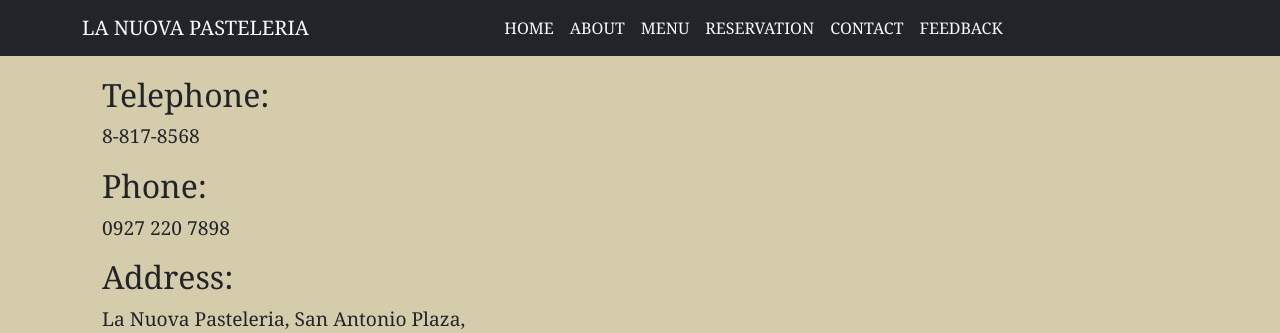
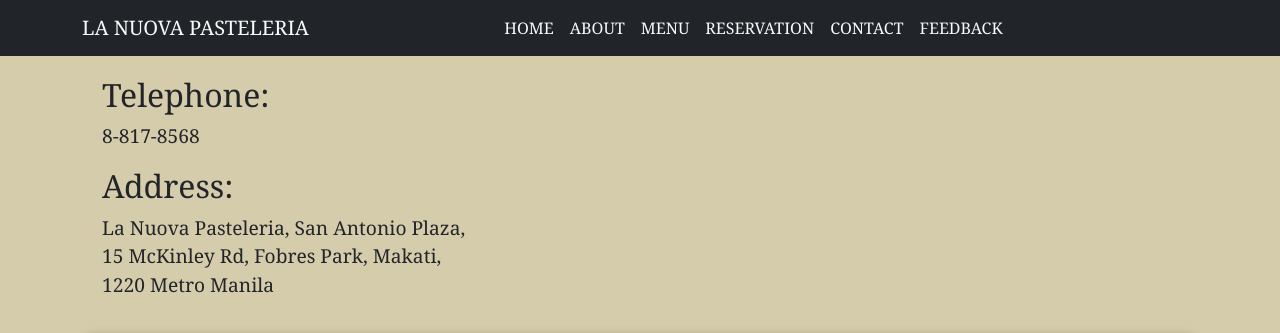
Before and after one commit to Shinroi1/La-Nuova-Pasteleria, a Django app: page /contact/ in a window 1280 px wide. Shown: the top 333 px of the page. Run offline with Django 5.2, Linux system fonts and the light colour scheme; some libraries are stand-ins or nearby versions.

Commit message:
Update contact.html

```diff
--- a/myapp/templates/contact.html
+++ b/myapp/templates/contact.html
@@ -60,8 +60,8 @@
             <div class="contact-info">
                 <h2>Telephone:</h2>
                 <p>8-817-8568</p>
-                <h2>Phone:</h2>
-                <p>0927 220 7898</p>
+<!--                 <h2>Phone:</h2>
+                <p>0927 220 7898</p> -->
                 <h2>Address:</h2>
                 <p>La Nuova Pasteleria, San Antonio Plaza,<br>
                 15 McKinley Rd, Fobres Park, Makati, <br>
```
